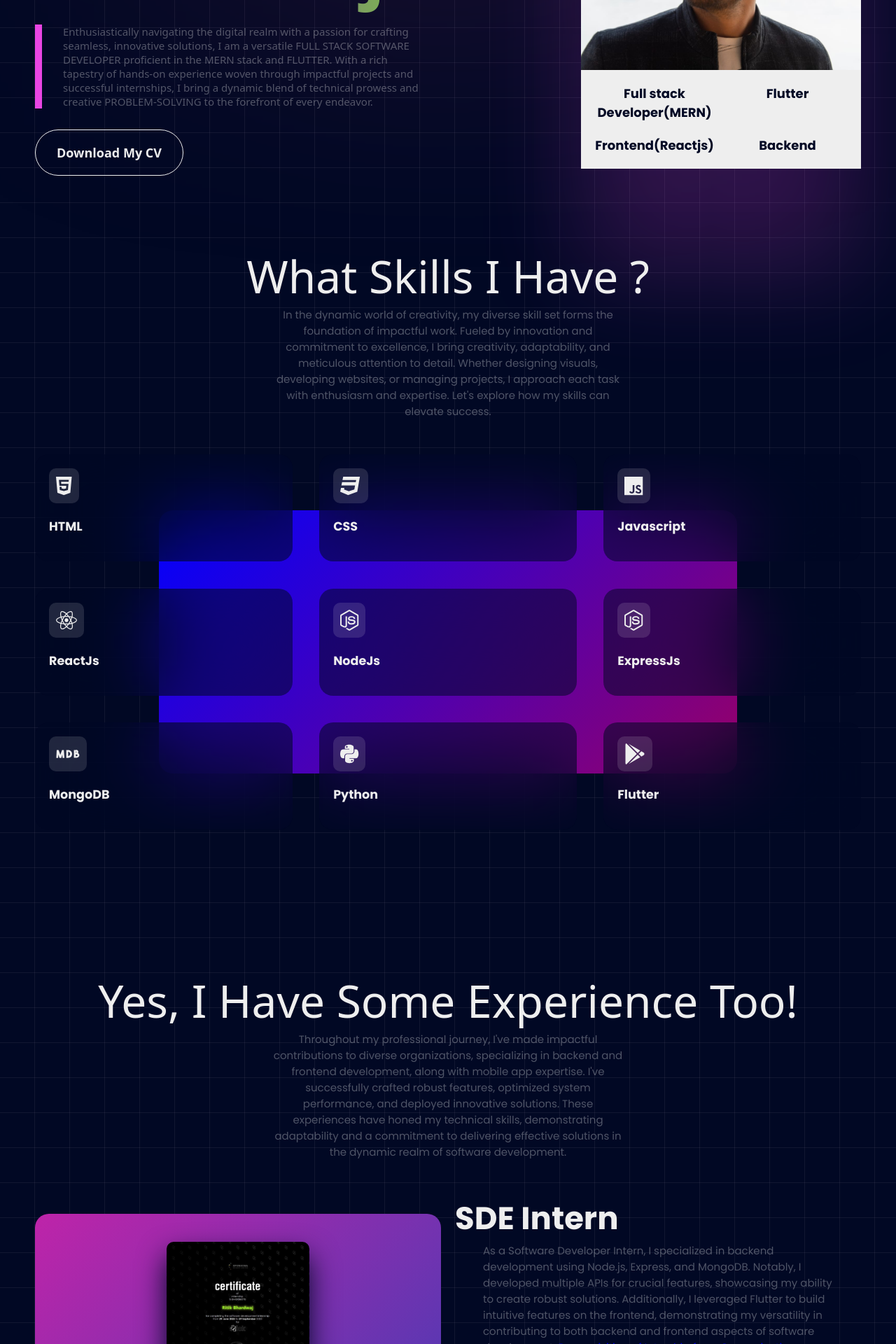
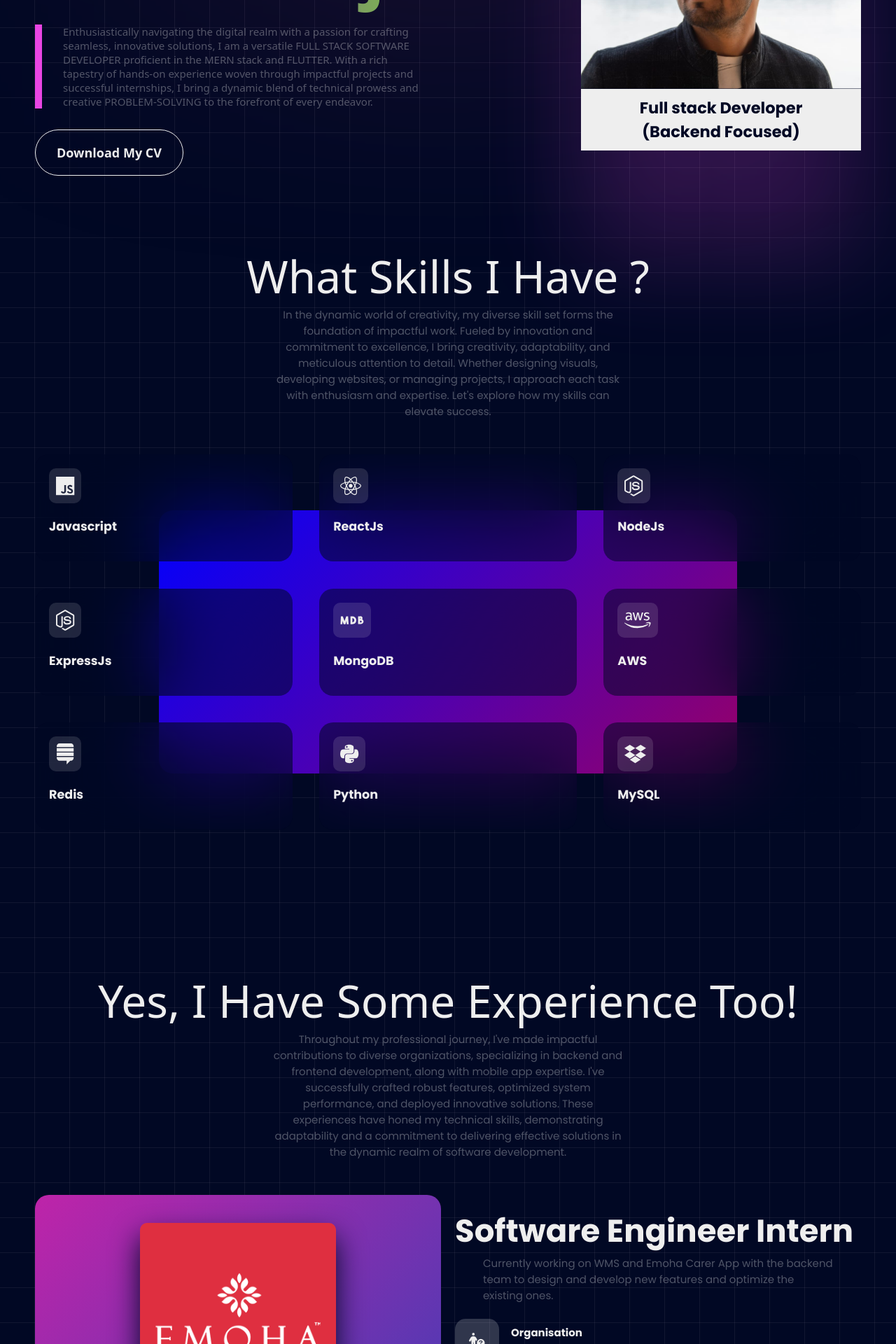
Before and after one commit to Ritik-Bhardwaj-007/MyPortfolio, a React (Create React App) app: page / in a window 1280 px wide. Shown: the part 460-2380 px from the top of the page at 70% size. Built offline with nearby package versions, Linux system fonts and the light colour scheme; a web font is replaced by a local one.

Commit message:
updated info

```diff
--- a/src/App.css
+++ b/src/App.css
@@ -154,12 +154,12 @@ section.home{
             & .info{
                 background-color: #eee;
                 color: #010824;
-                display: grid;
-                grid-template-columns: repeat(2, 1fr);
+                /* display: grid;
+                grid-template-columns: repeat(2, 1fr); */
                 text-align: center;
                 gap: 20px;
-                padding: 20px;
-                font-size: 1.2em;
+                padding: 10px;
+                font-size: 1.5em;
                 & div:nth-child(n) {
                     font-weight: bold;
                 }
--- a/src/components/Experience.js
+++ b/src/components/Experience.js
@@ -6,20 +6,28 @@ import CustomHook from './CustomHook';
 function Internships() {
 const [listInternship] = useState([
   {
+    name: 'Software Engineer Intern',
+    des: "Currently working on WMS and Emoha Carer App with the backend team to design and develop new features and optimize the existing ones.",
+    organisation: 'EMOHA Elder Care',
+    techStack: 'Nodejs, Expressjs, SQL, Sequalize, Redis,...',
+    url:'',
+    images: '/EmohaLogo.png'
+  },
+  {
+    name: 'Internship - VNIT',
+    des: "I developed and launched two mobile apps for Nagpur's veterinary community. One, built with Flutter and Dart, featured offline functionality using TensorFlow Lite. The other, with its backend on Azure, offered real-time updates. Tailored to meet the distinct needs of veterinary professionals, students, cattle farmers, and gaushalas, these apps underscore my commitment to delivering specific and impactful solutions for the local veterinary community.",
+    organisation: 'Visvesvaraya National Institute of Technology Nagpur',
+    techStack: 'Flutter,Machine Learning,Flask,Azure,...',
+    url:'https://drive.google.com/file/d/1Xv-920II9nJsQffDHCw4ki3EzER8BCai/view?usp=sharing',
+    images: '/VNIT-LoR.jpeg'
+  },
+  {
     name: 'SDE Intern',
     des: 'As a Software Developer Intern, I specialized in backend development using Node.js, Express, and MongoDB. Notably, I developed multiple APIs for crucial features, showcasing my ability to create robust solutions. Additionally, I leveraged Flutter to build intuitive features on the frontend, demonstrating my versatility in contributing to both backend and frontend aspects of software development.',
     organisation: 'Stick',
     techStack: 'Flutter,Reactjs,Nodejs,Expressjs,MongoDB,...',
     url:'https://drive.google.com/file/d/18z6YXNhs2trSmLwGATFSRTGE1tFL7PqQ/view?usp=sharing',
     images: '/Stick-Certificate.jpeg'
-  },
-  {
-    name: 'Software Application Developer Intern - VNIT',
-    des: "I developed and launched two mobile apps for Nagpur's veterinary community. One, built with Flutter and Dart, featured offline functionality using TensorFlow Lite. The other, with its backend on Azure, offered real-time updates. Tailored to meet the distinct needs of veterinary professionals, students, cattle farmers, and gaushalas, these apps underscore my commitment to delivering specific and impactful solutions for the local veterinary community.",
-    organisation: 'Visvesvaraya National Institute of Technology Nagpur',
-    techStack: 'Flutter,Machine Learning,Flask,Azure,...',
-    url:'https://drive.google.com/file/d/1Xv-920II9nJsQffDHCw4ki3EzER8BCai/view?usp=sharing',
-    images: '/VNIT-LoR.jpeg'
   },
 ]);
 const divs = useRef([]);
@@ -42,7 +50,7 @@ CustomHook(scrollTab, divs);
               </div>
               <div className="content">
                 <h3>{value.name}</h3>
-                <div className="des">{value.des} <a href={value.url} target='_blank' rel="noreferrer"> Recognisition of Intership from Oraganisation</a></div>
+                <div className="des">{value.des}{value.organisation!=='EMOHA Elder Care' && <a href={value.url} target='_blank' rel="noreferrer"> Recognisition of Intership from Oraganisation</a>}</div>
                 <div className="mission">
                     <div><FontAwesomeIcon icon={faPersonCircleQuestion} /></div>
                     <div>
--- a/src/components/Home.js
+++ b/src/components/Home.js
@@ -22,10 +22,8 @@ return (
             <div className="card">
                 <img src="/ritikProfilePic.jpeg" alt="" />
                 <div className="info">
-                    <div>Full stack Developer(MERN)</div>
-                    <div>Flutter</div>
-                    <div>Frontend(Reactjs)</div>
-                    <div>Backend</div>
+                    <div>Full stack Developer</div>
+                    <div>(Backend Focused)</div>
                 </div>
             </div>
         </div>
--- a/src/components/Skills.js
+++ b/src/components/Skills.js
@@ -1,6 +1,6 @@
 import React, { useRef, useState } from 'react'
 import { FontAwesomeIcon } from '@fortawesome/react-fontawesome';
-import { faReact, faHtml5, faCss3, faJs, faNodeJs,faMdb,faGooglePlay, faPython } from '@fortawesome/free-brands-svg-icons';
+import { faReact, faJs, faNodeJs,faMdb, faPython, faAws, faStackExchange, faDropbox } from '@fortawesome/free-brands-svg-icons';
 import CustomHook from './CustomHook';
 
 function Skills() {
@@ -8,14 +8,6 @@ function Skills() {
   const scrollTab = useRef();
   CustomHook(scrollTab, divs);
 const [listSkills] = useState([
-  {
-    name: 'HTML',
-    icon: faHtml5
-  },
-  {
-    name: 'CSS',
-    icon: faCss3
-  },
   {
     name: 'Javascript',
     icon: faJs},
@@ -36,13 +28,21 @@ const [listSkills] = useState([
     icon: faMdb
   },
   {
+    name: 'AWS',
+    icon: faAws
+  },
+  {
+    name: 'Redis',
+    icon: faStackExchange
+  },
+  {
     name: 'Python',
     icon: faPython
   },
   {
-    name: 'Flutter',
-    icon: faGooglePlay
-  }
+    name: 'MySQL',
+    icon: faDropbox
+  },
 
 ]);
   return (
```
Also changed, not shown: public/EmohaLogo.png (added), 1 other file (tests, documents, lock files or other folders).
